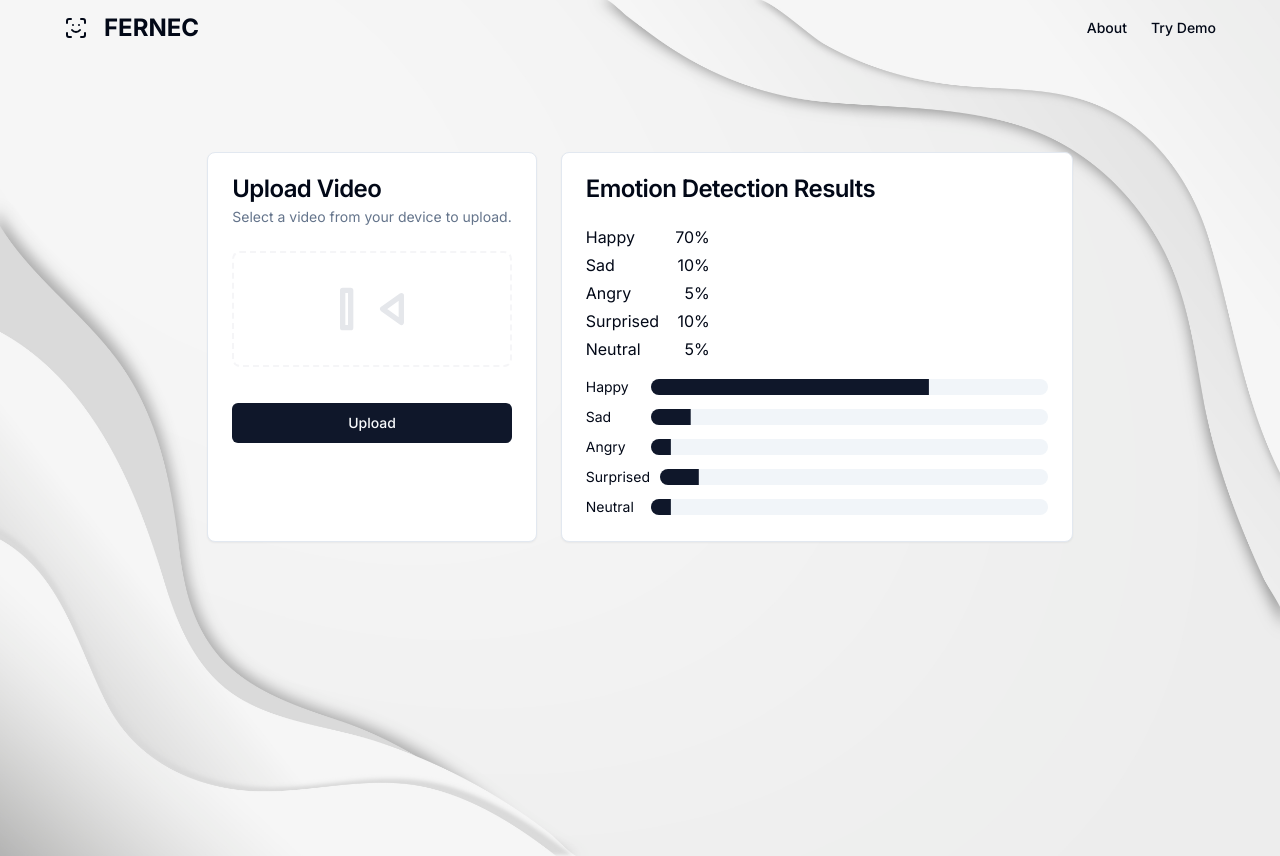
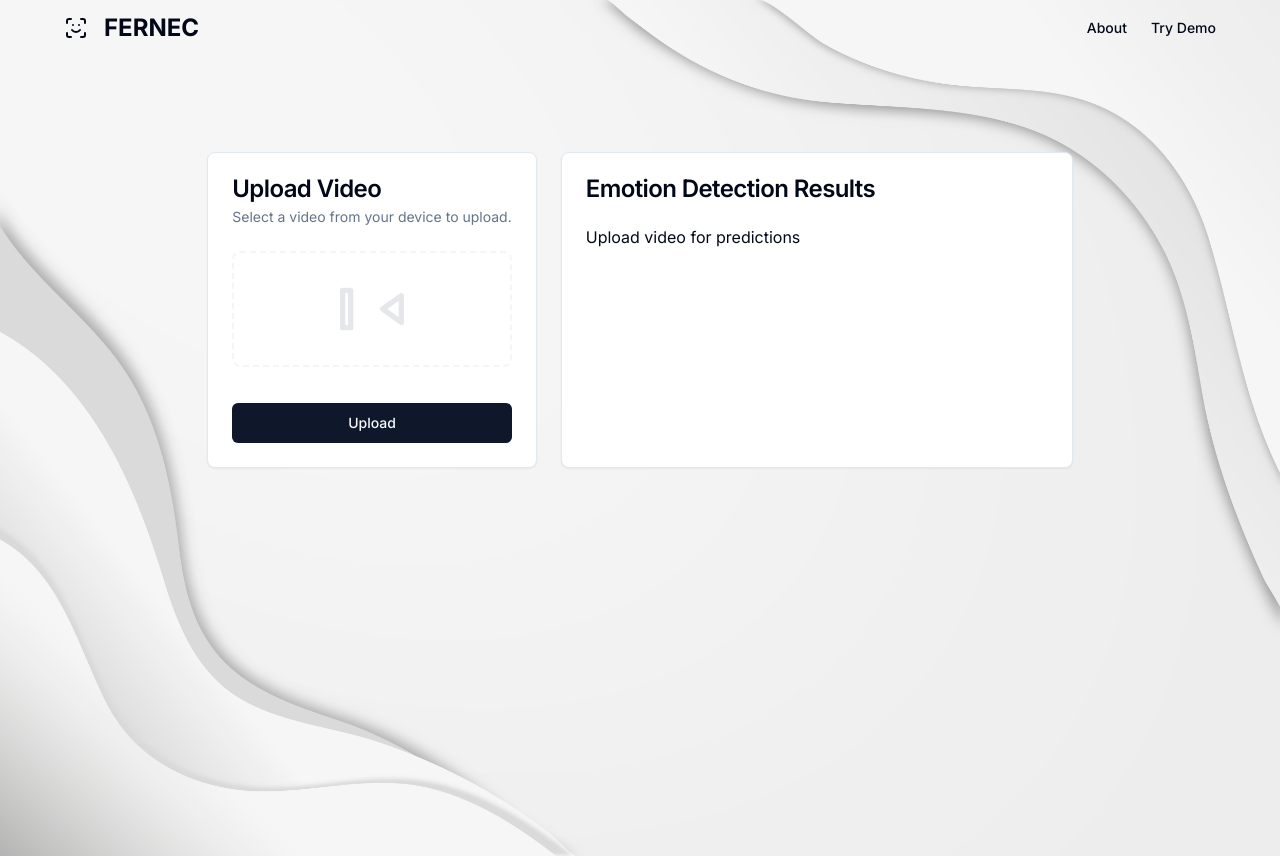
Before and after one commit to fernecuba/FERNEC, a Next.js app in the folder web/: page /demo in a window 1280 px wide. Built offline with nearby package versions, Linux system fonts and the light colour scheme.

Commit message:
show /image/predict results

```diff
--- a/web/src/app/demo/page.tsx
+++ b/web/src/app/demo/page.tsx
@@ -1,12 +1,16 @@
+"use client";
 import UploadVideo from "@/components/video/UploadVideo";
 import EmotionResults from "@/components/video/EmotionResults";
+import { useState } from "react";
 
 export default function Page() {
+  const [emotion, setEmotion] = useState<string>();
+
   return (
     <main className="flex min-h-screen flex-col items-center p-24 ">
       <div className="flex  w-full justify-center gap-x-6">
-        <UploadVideo />
-        <EmotionResults />
+        <UploadVideo setEmotionResult={setEmotion} />
+        <EmotionResults emotion={emotion} />
       </div>
     </main>
   );
--- a/web/src/components/video/EmotionResults.tsx
+++ b/web/src/components/video/EmotionResults.tsx
@@ -1,28 +1,17 @@
 import { CardTitle, CardHeader, CardContent, Card } from "@/components/ui/card";
 import { Progress } from "@/components/ui/progress";
 
-export default function EmotionResults() {
+export default function EmotionResults({ emotion }: { emotion?: string }) {
   return (
     <Card className="w-full max-w-lg">
       <CardHeader>
         <CardTitle>Emotion Detection Results</CardTitle>
       </CardHeader>
       <CardContent className="flex flex-col gap-4">
+        {emotion ? (
+          <>
             <div className="flex items-center gap-4">
-          <ul className="grid gap-1">
-            <li>Happy</li>
-            <li>Sad</li>
-            <li>Angry</li>
-            <li>Surprised</li>
-            <li>Neutral</li>
-          </ul>
-          <ul className="grid gap-1 text-right">
-            <li>70%</li>
-            <li>10%</li>
-            <li>5%</li>
-            <li>10%</li>
-            <li>5%</li>
-          </ul>
+              <h3>Prediction: {emotion}</h3>
             </div>
             <div className="grid gap-2.5">
               <div className="flex items-center gap-2.5">
@@ -46,6 +35,12 @@ export default function EmotionResults() {
                 <Progress className="w-full" value={5} />
               </div>
             </div>
+          </>
+        ) : (
+          <div className="flex items-center gap-4">
+            Upload video for predictions
+          </div>
+        )}
       </CardContent>
     </Card>
   );
--- a/web/src/components/video/UploadVideo.tsx
+++ b/web/src/components/video/UploadVideo.tsx
@@ -11,7 +11,11 @@ import { Button } from "@/components/ui/button";
 import { useState } from "react";
 import Image from "next/image";
 
-export default function Component() {
+export default function UploadVideo({
+  setEmotionResult,
+}: {
+  setEmotionResult: (emotion: string) => void;
+}) {
   const [submitFile, setSubmitFile] = useState<File>();
 
   const onSubmit = async (event: React.FormEvent<HTMLFormElement>) => {
@@ -35,8 +39,11 @@ export default function Component() {
         },
       });
       if (response.ok) {
-        const result = await response.json();
-        alert("OKKKK:" + result.emotion);
+        const result = (await response.json()) as {
+          emotion: string;
+          predictions: number[];
+        };
+        setEmotionResult(result.emotion);
       } else {
         alert(`Failed ${await response.text()}`);
       }
```
Also changed, not shown: 1 other file (tests, documents, lock files or other folders). Lines whose indentation alone changed are shown as unchanged.
